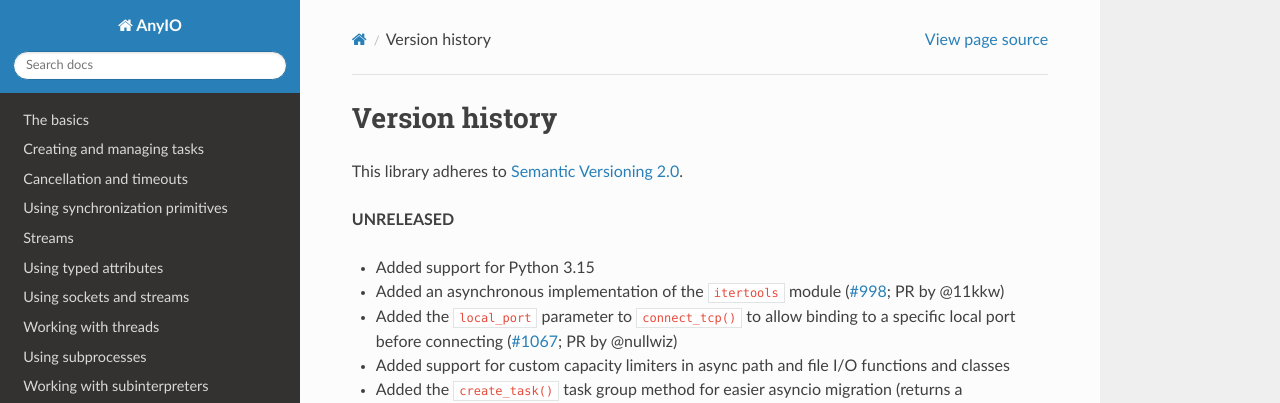
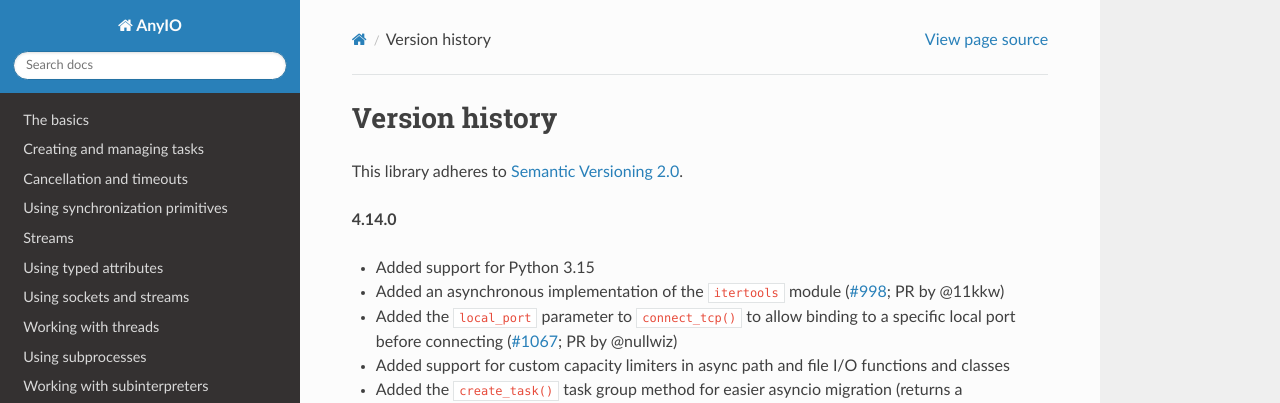
Before and after one commit to agronholm/anyio, a Sphinx documentation site: the page built from docs/versionhistory.rst, in a window 1280 px wide and 900 px high. Shown: the top 403 px of the window. Built offline with Sphinx 7.4.7 and the Read the Docs theme 3.1.0, drawn with Linux system fonts in a browser that asks for light colours; the version number could not be read and is left out.

Commit message:
Bumped up the version

```diff
--- a/docs/versionhistory.rst
+++ b/docs/versionhistory.rst
@@ -3,7 +3,7 @@ Version history
 
 This library adheres to `Semantic Versioning 2.0 <http://semver.org/>`_.
 
-**UNRELEASED**
+**4.14.0**
 
 - Added support for Python 3.15
 - Added an asynchronous implementation of the ``itertools`` module
```
